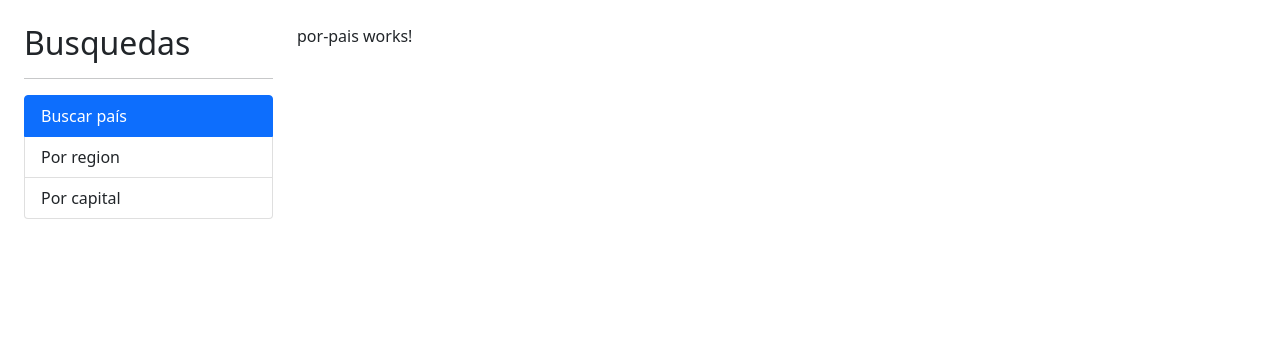
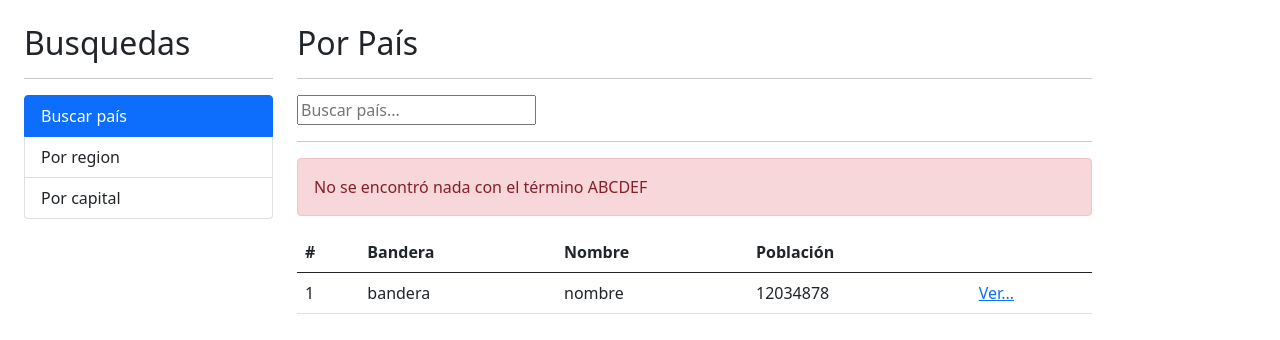
Before and after one commit to IngMachine/08-paisesApp, an Angular app: page / in a window 1280 px wide. Shown: the top 340 px of the page. Built offline with nearby package versions, Linux system fonts and the light colour scheme.

Commit message:
Mejora al app.cmponent,html para que quede mejor estructurado. Empezamos con los servicios

```diff
--- a/src/app/app.component.html
+++ b/src/app/app.component.html
@@ -1,32 +1,7 @@
 <div class="row container mt-4">
 
     <div class="col-3">
-        <h2>Busquedas</h2>
-        <hr>
-        <ul class="list-group">
-            <li
-                routerLink=""
-                routerLinkActive="active"
-                [routerLinkActiveOptions]="{ exact: true }"
-                class="list-group-item"
-            >
-                Buscar país
-            </li>
-            <li
-                routerLink="region"
-                routerLinkActive="active"
-                class="list-group-item"
-            >
-                Por region
-            </li>
-            <li
-                routerLink="capital"
-                routerLinkActive="active"
-                class="list-group-item"
-            >
-                Por capital
-            </li>
-        </ul>
+        <app-sidebar></app-sidebar>
     </div>
 
     <div class="col">
--- a/src/app/app.module.ts
+++ b/src/app/app.module.ts
@@ -1,5 +1,6 @@
+import { BrowserModule } from '@angular/platform-browser';
 import { NgModule } from '@angular/core';
-import { BrowserModule } from '@angular/platform-browser';
+import { HttpClientModule } from '@angular/common/http';
 
 import { AppComponent } from './app.component';
 import { PaisModule } from './pais/pais.module';
@@ -14,6 +15,7 @@ import { AppRoutingModule } from './app-routing.module';
   imports: [
     BrowserModule,
     AppRoutingModule,
+    HttpClientModule,
     PaisModule,
     SharedModule
   ],
--- a/src/app/pais/pages/por-pais/por-pais.component.html
+++ b/src/app/pais/pages/por-pais/por-pais.component.html
@@ -1 +1,50 @@
-<p>por-pais works!</p>
+<h2>Por País</h2>
+<hr>
+
+<div class="row">
+    <div class="col">
+        <form
+            (ngSubmit) = "buscar()"
+            autocomplete="off"
+        >
+            <input
+                type="text"
+                name="termino"
+                [(ngModel)]="termino"
+                placeholder="Buscar país..." />
+        </form>
+    </div>
+</div>
+
+<hr>
+
+<div class="alert alert-danger">
+    No se encontró nada con el término ABCDEF
+</div>
+
+<div class="row">
+    <div class="col">
+        <table class="table table-hover">
+            <thead>
+                <tr>
+                    <th> # </th>
+                    <th> Bandera </th>
+                    <th> Nombre </th>
+                    <th> Población </th>
+                    <th>  </th>
+                </tr>
+            </thead>
+            <tbody>
+                <tr>
+                    <td> 1 </td>
+                    <td> bandera </td>
+                    <td> nombre </td>
+                    <td> 12034878 </td>
+                    <td>
+                        <a href="/pais/cri">Ver...</a>
+                    </td>
+                </tr>
+            </tbody>
+        </table>
+    </div>
+</div>
--- a/src/app/pais/pages/por-pais/por-pais.component.ts
+++ b/src/app/pais/pages/por-pais/por-pais.component.ts
@@ -1,4 +1,5 @@
-import { Component, OnInit } from '@angular/core';
+import { Component } from '@angular/core';
+import { PaisService } from '../../services/pais.service';
 
 @Component({
   selector: 'app-por-pais',
@@ -6,11 +7,19 @@ import { Component, OnInit } from '@angular/core';
   styles: [
   ]
 })
-export class PorPaisComponent implements OnInit {
+export class PorPaisComponent {
 
-  constructor() { }
+  termino: string = '';
 
-  ngOnInit(): void {
+  constructor( private paisService: PaisService) { }
+
+  buscar(): void {
+    if ( this.termino.trim().length > 0 ){
+      this.paisService.BuscarPais( this.termino )
+          .subscribe( resp => {
+            console.log( resp );
+          });
+    }
   }
 
 }
--- a/src/app/pais/pais.module.ts
+++ b/src/app/pais/pais.module.ts
@@ -1,5 +1,7 @@
 import { NgModule } from '@angular/core';
 import { CommonModule } from '@angular/common';
+import { FormsModule } from '@angular/forms';
+
 import { PorCapitalComponent } from './pages/por-capital/por-capital.component';
 import { PorPaisComponent } from './pages/por-pais/por-pais.component';
 import { PorRegionComponent } from './pages/por-region/por-region.component';
@@ -21,7 +23,8 @@ import { VerPaisComponent } from './pages/ver-pais/ver-pais.component';
     VerPaisComponent
   ],
   imports: [
-    CommonModule
+    CommonModule,
+    FormsModule
   ]
 })
 export class PaisModule { }
--- /dev/null
+++ b/src/app/pais/services/pais.service.ts
@@ -0,0 +1,21 @@
+import { HttpClient } from '@angular/common/http';
+import { Injectable } from '@angular/core';
+import { Observable } from 'rxjs';
+
+@Injectable({
+  providedIn: 'root'
+})
+export class PaisService {
+
+   private apiUrl: string = 'https://restcountries.eu/rest/v2';
+
+  constructor( private http: HttpClient ) { }
+
+  BuscarPais( termino: string ): Observable<any> {
+
+    const url = `${ this.apiUrl }/name/${ termino }`;
+    return this.http.get( url );
+  }
+
+
+}
--- a/src/app/shared/shared.module.ts
+++ b/src/app/shared/shared.module.ts
@@ -1,5 +1,7 @@
 import { NgModule } from '@angular/core';
 import { CommonModule } from '@angular/common';
+import { RouterModule } from '@angular/router';
+
 import { SidebarComponent } from './sidebar/sidebar.component';
 
 
@@ -12,7 +14,8 @@ import { SidebarComponent } from './sidebar/sidebar.component';
     SidebarComponent
   ],
   imports: [
-    CommonModule
+    CommonModule,
+    RouterModule
   ]
 })
 export class SharedModule { }
--- a/src/app/shared/sidebar/sidebar.component.html
+++ b/src/app/shared/sidebar/sidebar.component.html
@@ -1 +1,23 @@
-<p>sidebar works!</p>
+<h2>Busquedas</h2>
+<hr>
+<ul class="list-group">
+    <li
+        routerLink=""
+        routerLinkActive="active"
+        [routerLinkActiveOptions]="{ exact: true }"
+        class="list-group-item">
+        Buscar país
+    </li>
+    <li
+        routerLink="region"
+        routerLinkActive="active"
+        class="list-group-item">
+        Por region
+    </li>
+    <li
+        routerLink="capital"
+        routerLinkActive="active"
+        class="list-group-item">
+        Por capital
+    </li>
+</ul>
--- a/src/app/shared/sidebar/sidebar.component.ts
+++ b/src/app/shared/sidebar/sidebar.component.ts
@@ -4,6 +4,11 @@ import { Component, OnInit } from '@angular/core';
   selector: 'app-sidebar',
   templateUrl: './sidebar.component.html',
   styles: [
+    `
+      li {
+        cursor: pointer;
+      }
+    `
   ]
 })
 export class SidebarComponent implements OnInit {
--- a/tslint.json
+++ b/tslint.json
@@ -14,7 +14,7 @@
     "arrow-return-shorthand": true,
     "curly": true,
     "deprecation": {
-      "severity": "warning"
+      "severity": "none"
     },
     "eofline": true,
     "import-blacklist": [
@@ -53,7 +53,7 @@
     ],
     "no-empty": false,
     "no-inferrable-types": [
-      true,
+      false,
       "ignore-params"
     ],
     "no-non-null-assertion": true,
```
